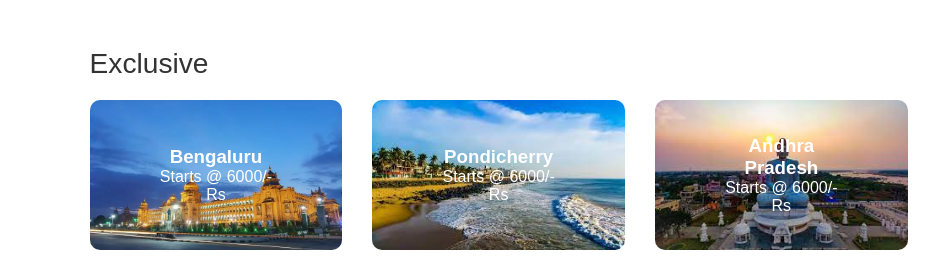
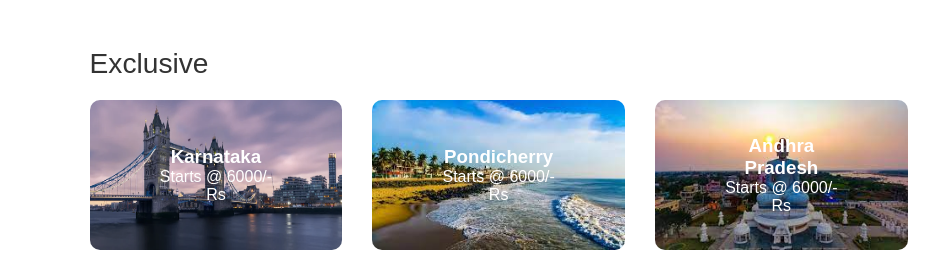
Before and after one commit to nithya-Developer/Tripo-Travel-Website, a plain HTML site: page index.html in a window 1280 px wide. Shown: the part 802-1079 px from the top of the page, 0-933 px from the left. Drawn offline with Linux system fonts and the light colour scheme.

Commit message:
update index

```diff
--- a/index.html
+++ b/index.html
@@ -47,9 +47,9 @@
       <h2 class="sub-title">Exclusive</h2>
       <div class="exclusives">
         <div>
-          <img src="images/image-1.jpg" />
+          <img src="images/image-1.png" />
           <span>
-            <h3>Bengaluru</h3>
+            <h3>Karnataka</h3>
             <p>Starts @ 6000/- Rs</p>
           </span>
         </div>
```
